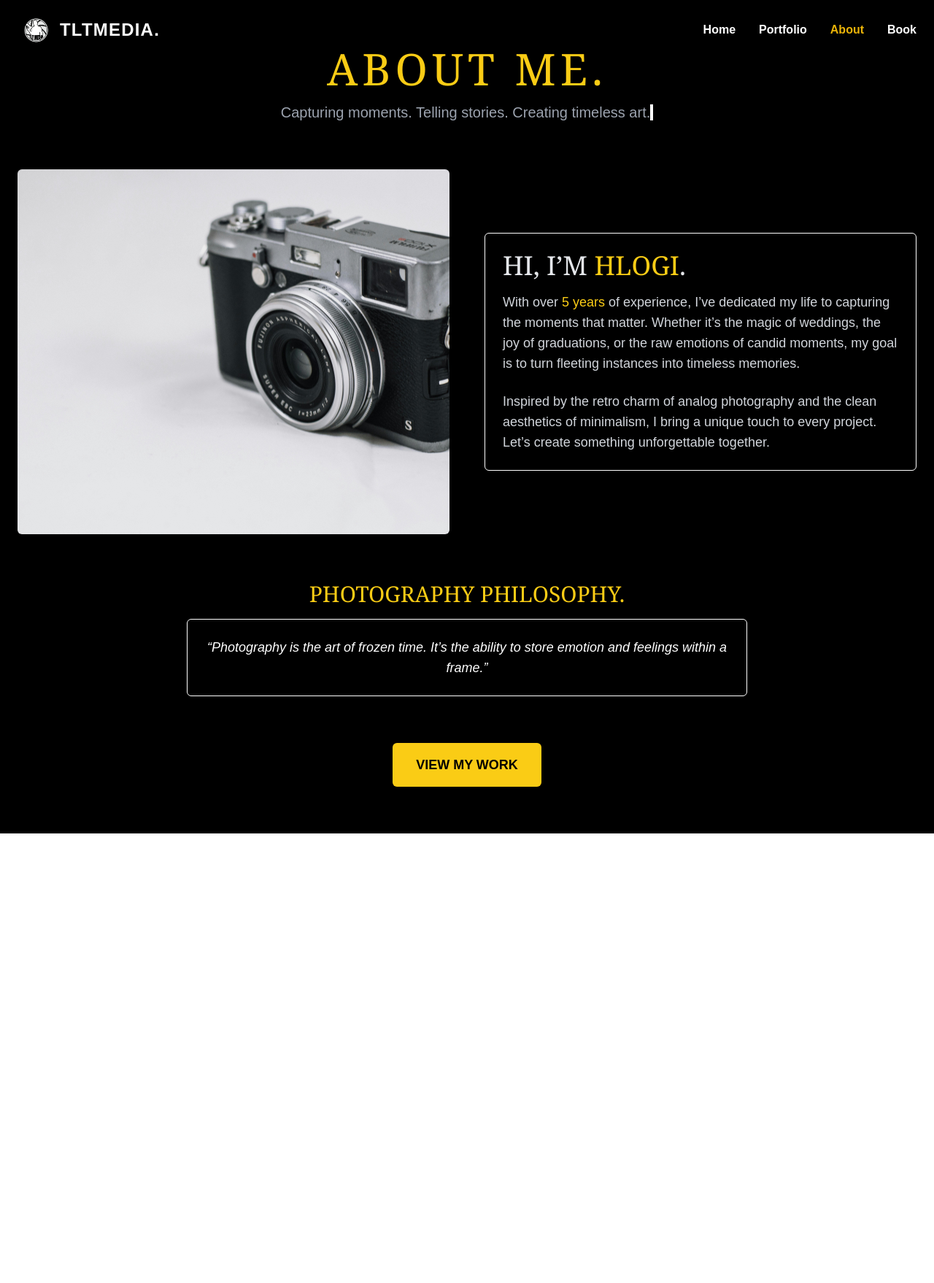
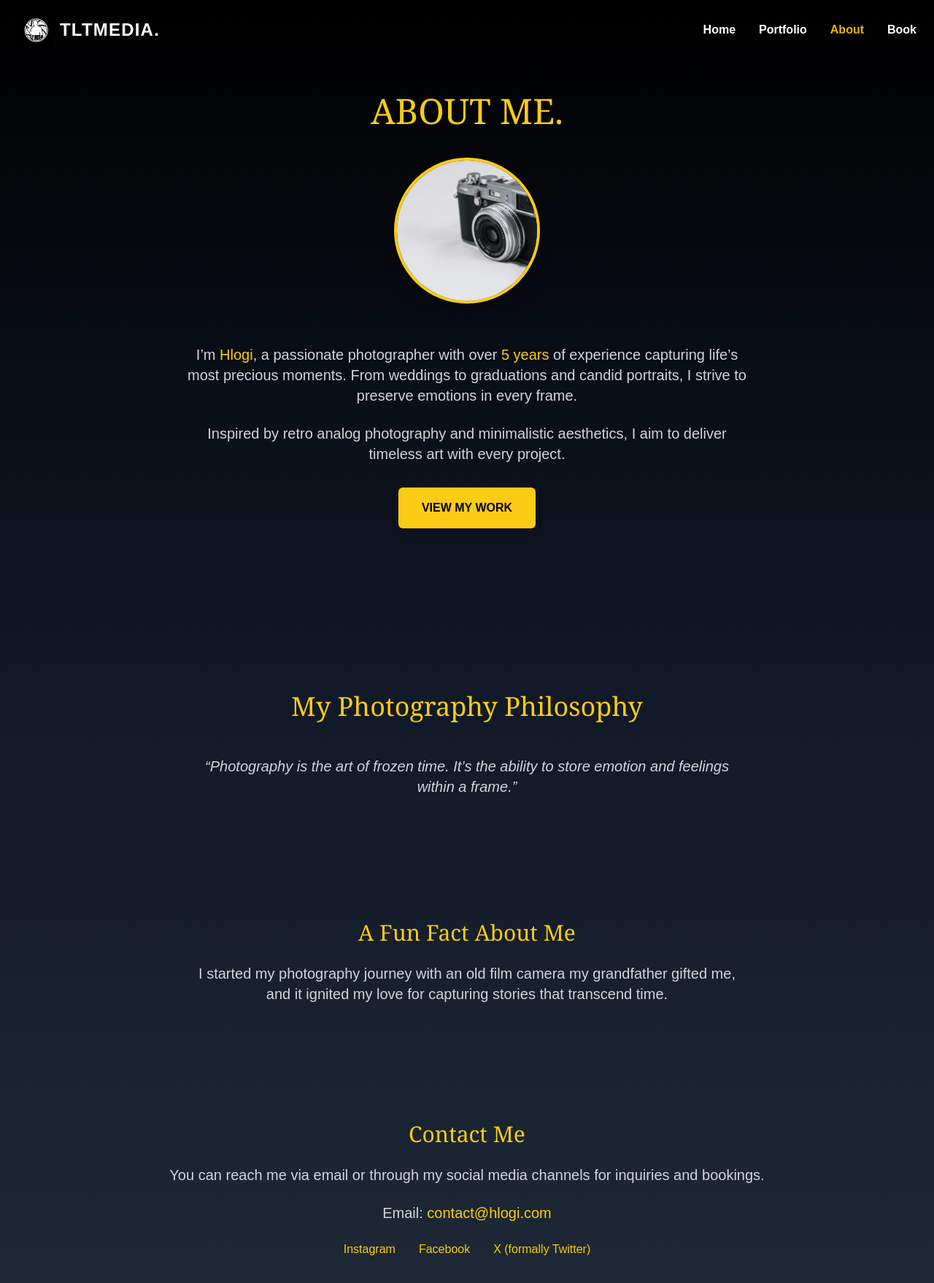
Before and after one commit to TriumphNdlovu/tlt-media, a Next.js app: page /about in a window 1280 px wide. Shown: the top 1758 px of the page at 73% size. Before the commit the page ends 1142 px from the top, so only its background shows below. Built offline with nearby package versions, Linux system fonts and the light colour scheme.

Commit message:
Ui improvements

```diff
--- a/src/app/about/page.tsx
+++ b/src/app/about/page.tsx
@@ -1,14 +1,13 @@
 'use client';
 
 import { useState, useEffect } from 'react';
+import { motion } from 'framer-motion';
 import Image from 'next/image';
 import Navbar from '../components/Navbar';
-import { Router } from 'next/router';
 
 const AboutPage = () => {
   const [showScrollTop, setShowScrollTop] = useState(false);
 
-  // Scroll to top logic
   const scrollToTop = () => {
     window.scrollTo({ top: 0, behavior: 'smooth' });
   };
@@ -23,90 +22,170 @@ const AboutPage = () => {
   }, []);
 
   return (
-    <section className="min-h-screen bg-black text-white px-6 py-16 relative">
+    <motion.section
+      className="min-h-screen bg-gradient-to-b from-black via-gray-900 to-gray-800 text-white"
+      initial={{ opacity: 0 }}
+      animate={{ opacity: 1 }}
+      transition={{ duration: 1 }}
+    >
       <Navbar />
 
       {/* Hero Section */}
-      <div className="text-center mb-12 sm:mb-16">
-        <h1 className="text-3xl sm:text-4xl md:text-6xl font-serif
-        uppercase tracking-widest mb-4 text-yellow-400">
+      <motion.div
+        className="flex flex-col items-center justify-center px-8 py-32 text-center"
+        initial={{ opacity: 0, y: -50 }}
+        animate={{ opacity: 1, y: 0 }}
+        transition={{ duration: 1 }}
+      >
+        <motion.h1
+          className="text-4xl sm:text-5xl font-serif text-yellow-400 uppercase mb-6"
+          initial={{ y: -50, opacity: 0 }}
+          animate={{ y: 0, opacity: 1 }}
+          transition={{ duration: 1 }}
+        >
           About Me.
-        </h1>
-        <p className="text-sm sm:text-lg md:text-xl text-gray-400 font-light">
-          <span className="animate-typing overflow-hidden whitespace-nowrap border-r-4 border-white">
-            Capturing moments. Telling stories. Creating timeless art.
-          </span>
+        </motion.h1>
+
+        {/* Profile Picture Section */}
+        <motion.div
+          className="flex flex-col items-center mt-4 mb-8"
+          initial={{ opacity: 0 }}
+          animate={{ opacity: 1 }}
+          transition={{ delay: 0.2, duration: 1 }}
+        >
+          <motion.div
+            className="relative w-[150px] h-[150px] sm:w-[200px] sm:h-[200px] rounded-full overflow-hidden mb-6 border-4 border-yellow-400 shadow-xl"
+            whileHover={{ scale: 1.05 }}
+            transition={{ duration: 0.3 }}
+          >
+            <Image
+              src="/homescreen1.jpg" // Replace with the actual profile picture
+              alt="Photographer's Profile Picture"
+              fill
+              className="object-cover"
+            />
+          </motion.div>
+        </motion.div>
+
+        <p className="text-lg sm:text-xl text-gray-300 leading-relaxed max-w-3xl mx-auto mb-6">
+          I’m <span className="text-yellow-400">Hlogi</span>, a passionate photographer with over{' '}
+          <span className="text-yellow-400">5 years</span> of experience capturing life’s most
+          precious moments. From weddings to graduations and candid portraits, I strive to preserve
+          emotions in every frame.
         </p>
-      </div>
+        <p className="text-lg sm:text-xl text-gray-300 leading-relaxed max-w-3xl mx-auto mb-8">
+          Inspired by retro analog photography and minimalistic aesthetics, I aim to deliver
+          timeless art with every project.
+        </p>
 
-      {/* Content Section */}
-      <div className="grid sm:grid-cols-1 md:grid-cols-2 gap-8 sm:gap-12 items-center">
-        {/* Photographer's Image */}
-        <div className="relative w-full h-[300px] sm:h-[400px] md:h-[500px]">
-          <Image
-            src="/homescreen1.jpg" // Replace with your photographer's image
-            alt="Photographer"
-            fill
-            className="object-cover rounded-md hover:scale-105 transition-transform duration-300"
-            sizes="(max-width: 768px) 100vw, 50vw"
-          />
-        </div>
+        <motion.button
+          onClick={() => window.location.href = '/portfolio'}
+          className="bg-yellow-400 text-black px-8 py-4 rounded-md uppercase font-bold shadow-lg hover:bg-yellow-500 transition-all"
+          whileHover={{ scale: 1.05 }}
+        >
+          View My Work
+        </motion.button>
+      </motion.div>
 
-        {/* Bio Section */}
-        <div className="border border-white text-gray-200 p-4 sm:p-6 rounded-md shadow-md terminal-text">
-          <h2 className="text-2xl sm:text-3xl md:text-4xl font-serif uppercase mb-4">
-            Hi, I’m <span className="text-yellow-400">Hlogi</span>.
-          </h2>
-          <p className="text-sm sm:text-base md:text-lg text-gray-300 leading-relaxed">
-            With over <span className="text-yellow-400">5 years</span> of experience, I’ve
-            dedicated my life to capturing the moments that matter. Whether it’s the magic of
-            weddings, the joy of graduations, or the raw emotions of candid moments, my goal is to
-            turn fleeting instances into timeless memories.
-          </p>
-          <p className="mt-4 sm:mt-6 text-sm sm:text-base md:text-lg text-gray-300 leading-relaxed">
-            Inspired by the retro charm of analog photography and the clean aesthetics of
-            minimalism, I bring a unique touch to every project. Let’s create something
-            unforgettable together.
-          </p>
-        </div>
-      </div>
-
-      {/* Philosophy or Fun Fact */}
-      <div className="mt-12 sm:mt-16 text-center">
-        <h3 className="text-lg sm:text-2xl md:text-3xl text-yellow-400 font-serif uppercase mb-4">
-          Photography Philosophy.
-        </h3>
-        <div className="border border-white text-white p-4 sm:p-6 rounded-md max-w-3xl mx-auto">
-          <p className="text-sm sm:text-base md:text-lg italic">
+      {/* Photography Philosophy Section */}
+      <motion.div
+        className="text-center py-12 px-8 mt-12"
+        initial={{ opacity: 0 }}
+        animate={{ opacity: 1 }}
+        transition={{ delay: 0.4, duration: 1 }}
+      >
+        <h2 className="text-3xl sm:text-4xl font-serif text-yellow-400 mb-6">
+          My Photography Philosophy
+        </h2>
+        <motion.div
+          className="max-w-3xl mx-auto p-6 rounded-md"
+          whileHover={{ scale: 1.02 }}
+          transition={{ duration: 0.3 }}
+        >
+          <p className="text-lg sm:text-xl italic text-gray-300">
             “Photography is the art of frozen time. It’s the ability to store emotion and feelings
             within a frame.”
           </p>
+        </motion.div>
+      </motion.div>
+
+      {/* Fun Fact Section */}
+      <motion.div
+        className="text-center py-12 px-8 mt-12"
+        initial={{ opacity: 0 }}
+        animate={{ opacity: 1 }}
+        transition={{ delay: 0.6, duration: 1 }}
+      >
+        <h3 className="text-2xl sm:text-3xl font-serif text-yellow-400 mb-6">
+          A Fun Fact About Me
+        </h3>
+        <p className="text-lg sm:text-xl text-gray-300 leading-relaxed max-w-3xl mx-auto">
+          I started my photography journey with an old film camera my grandfather gifted me, and it
+          ignited my love for capturing stories that transcend time.
+        </p>
+      </motion.div>
+
+      {/* Contact and Social Media Links Section */}
+      <motion.div
+        className="text-center py-16 px-8 mt-12"
+        initial={{ opacity: 0 }}
+        animate={{ opacity: 1 }}
+        transition={{ delay: 0.8, duration: 1 }}
+      >
+        <h3 className="text-2xl sm:text-3xl font-serif text-yellow-400 mb-6">
+          Contact Me
+        </h3>
+        <p className="text-lg sm:text-xl text-gray-300 mb-6">
+          You can reach me via email or through my social media channels for inquiries and bookings.
+        </p>
+
+        {/* Contact Information */}
+        <p className="text-lg sm:text-xl text-gray-300 mb-6">
+          Email: <a href="mailto:contact@hlogi.com" className="text-yellow-400 hover:underline">contact@hlogi.com</a>
+        </p>
+
+        {/* Social Media Links */}
+        <div className="flex justify-center gap-8 mb-8">
+          <a
+            href="https://www.instagram.com/hlogi_photography"
+            target="_blank"
+            rel="noopener noreferrer"
+            className="text-yellow-400 hover:text-white"
+          >
+            Instagram
+          </a>
+          <a
+            href="https://www.facebook.com/hlogi.photography"
+            target="_blank"
+            rel="noopener noreferrer"
+            className="text-yellow-400 hover:text-white"
+          >
+            Facebook
+          </a>
+          <a
+            href="https://www.twitter.com/hlogi_photo"
+            target="_blank"
+            rel="noopener noreferrer"
+            className="text-yellow-400 hover:text-white"
+          >
+            X (formally Twitter)
+          </a>
         </div>
-      </div>
-
-      {/* Call-to-Action */}
-      <div className="mt-12 sm:mt-16 text-center">
-        <button
-          onClick={ () => {
-            window.location.href = '/portfolio';
-          }}
-          className="bg-yellow-400 text-black px-6 sm:px-8 py-3 sm:py-4 rounded-md text-sm sm:text-lg uppercase font-bold shadow-lg hover:bg-yellow-500 transition-colors"
-        >
-          View My Work
-        </button>
-      </div>
+      </motion.div>
 
       {/* Scroll-to-Top Button */}
       {showScrollTop && (
-        <button
+        <motion.button
           onClick={scrollToTop}
-          className="fixed bottom-8 right-8 bg-yellow-400 text-black
-          p-3 rounded-full shadow-lg hover:bg-yellow-500 transition-colors"
+          className="fixed bottom-8 right-8 bg-yellow-400 text-black p-3 rounded-full shadow-lg hover:bg-yellow-500 transition-all"
+          initial={{ opacity: 0, scale: 0.8 }}
+          animate={{ opacity: 1, scale: 1 }}
+          exit={{ opacity: 0, scale: 0.8 }}
         >
           ↑
-        </button>
+        </motion.button>
       )}
-    </section>
+    </motion.section>
   );
 };
 
--- a/src/app/page.tsx
+++ b/src/app/page.tsx
@@ -9,7 +9,6 @@ import { useState, useEffect } from 'react';
 const HomePage = () => {
   const [showScrollUp, setShowScrollUp] = useState(false);
 
-  // Show the scroll-up button when the user scrolls down
   useEffect(() => {
     const handleScroll = () => {
       setShowScrollUp(window.scrollY > 200);
@@ -30,19 +29,34 @@ const HomePage = () => {
     visible: { opacity: 1, y: 0, transition: { duration: 0.6 } },
   };
 
+  const imageVariants = {
+    hidden: { opacity: 0, scale: 0.95 },
+    visible: { opacity: 1, scale: 1, transition: { duration: 0.7 } },
+  };
+
   return (
-    <div className="bg-black text-offwhite font-serif">
+    <div
+      className="bg-[url('/background-image.jpg')] bg-cover bg-center min-h-screen text-offwhite font-serif relative"
+      style={{
+        backgroundAttachment: 'fixed',
+        backgroundRepeat: 'no-repeat',
+      }}
+    >
+      {/* Overlay for better contrast */}
+      <div className="absolute inset-0 bg-black/50 z-0"></div>
+
+      <div className="relative z-10">
         {/* Navbar */}
         <Navbar />
 
         {/* Hero Section */}
-      <section className="relative flex justify-center items-center text-center py-24 sm:py-32 px-6 min-h-screen bg-gradient-to-r from-gray-800 to-gray-700">
-        <div className="relative z-10 text-center">
+        <section className="flex justify-center items-center text-center py-24 sm:py-32 px-6 min-h-screen">
+          <div className="text-center text-white">
             <motion.h1
               initial="hidden"
               animate="visible"
               variants={textVariants}
-            className="text-5xl sm:text-6xl md:text-7xl font-extrabold uppercase tracking-widest text-offwhite mb-6"
+              className="text-5xl sm:text-6xl md:text-7xl font-extrabold uppercase tracking-widest text-offwhite mb-6 text-yellow-400"
             >
               Capture Life Through My Lens
             </motion.h1>
@@ -54,10 +68,23 @@ const HomePage = () => {
             >
               Photography that tells a story. Simple. Bold. Timeless.
             </motion.p>
+
             <div className="flex justify-center gap-4 sm:gap-6">
               <Link href="/portfolio">
                 <motion.button
-                whileHover={{ scale: 1.1 }}
+                  whileHover={{
+                    scale: 1.1,
+                    rotate: 10,
+                    opacity: 0.9,
+                  }}
+                  whileTap={{
+                    scale: 0.95,
+                    rotate: -5,
+                  }}
+                  transition={{
+                    type: 'spring',
+                    stiffness: 300,
+                  }}
                   className="bg-yellow-400 text-black py-3 px-8 rounded-lg text-lg font-bold shadow-md hover:bg-yellow-500 transition-colors"
                 >
                   View Portfolio
@@ -65,7 +92,19 @@ const HomePage = () => {
               </Link>
               <Link href="/book">
                 <motion.button
-                whileHover={{ scale: 1.1 }}
+                  whileHover={{
+                    scale: 1.1,
+                    rotate: 10,
+                    opacity: 0.9,
+                  }}
+                  whileTap={{
+                    scale: 0.95,
+                    rotate: -5,
+                  }}
+                  transition={{
+                    type: 'spring',
+                    stiffness: 300,
+                  }}
                   className="bg-yellow-400 text-black py-3 px-8 rounded-lg text-lg font-bold shadow-md hover:bg-yellow-500 transition-colors"
                 >
                   Book a Session
@@ -76,7 +115,92 @@ const HomePage = () => {
         </section>
 
         {/* Portfolio Section */}
-      <section className="py-16 px-6 bg-black">
+        <section className="py-16 px-6">
+          <motion.h2
+            initial="hidden"
+            whileInView="visible"
+            viewport={{ once: true }}
+            variants={{
+              hidden: { opacity: 0, y: 50 },
+              visible: { opacity: 1, y: 0, transition: { duration: 0.6 } },
+            }}
+            className="text-3xl sm:text-4xl md:text-5xl text-center mb-12 text-yellow-400 font-serif uppercase tracking-widest"
+          >
+            Featured Work.
+          </motion.h2>
+
+          <div className="grid grid-cols-1 sm:grid-cols-2 lg:grid-cols-2 gap-6 w-[80vw] mx-auto">
+            {[1, 2, 3, 4].map((item) => (
+              <motion.div
+                key={item}
+                whileHover={{
+                  scale: 1.02,
+                  translateY: -5,
+                }}
+                whileTap={{
+                  scale: 0.98,
+                  rotate: -3,
+                }}
+                className="relative group rounded-lg overflow-hidden shadow-lg cursor-pointer"
+              >
+                <Link
+                  href={`/portfolio?section=${
+                    item === 1 ? 'Graduation' : item === 2 ? 'Wedding' : 'Videos'
+                  }`}
+                >
+                  <motion.div
+                    className="relative h-60 lg:h-72 w-full overflow-hidden"
+                    initial="hidden"
+                    animate="visible"
+                    variants={imageVariants}
+                  >
+                    <Image
+                      src={`/homescreen${item}.jpg`}
+                      alt={`Portfolio ${item}`}
+                      fill
+                      className="object-cover transition-transform duration-700 ease-out group-hover:scale-110"
+                      sizes="(max-width: 768px) 100vw, 25vw"
+                      loading="lazy"
+                    />
+                  </motion.div>
+                  <div className="absolute inset-0 bg-gradient-to-t from-black via-transparent to-transparent group-hover:from-yellow-400 group-hover:via-yellow-500/10 transition-all duration-500 flex items-end p-4">
+                    <h3 className="text-lg sm:text-xl md:text-2xl font-bold uppercase text-white group-hover:text-black transition-colors duration-300">
+                      {item === 1
+                        ? 'Graduations 🎓'
+                        : item === 2
+                        ? 'Weddings 💍'
+                        : 'Videos 📹'}
+                    </h3>
+                  </div>
+                </Link>
+              </motion.div>
+            ))}
+          </div>
+
+          <div className="text-center mt-12 sm:mt-16">
+            <motion.button
+              whileHover={{
+                scale: 1.1,
+                rotate: 10,
+                opacity: 0.9,
+              }}
+              whileTap={{
+                scale: 0.95,
+                rotate: -5,
+              }}
+              transition={{
+                type: 'spring',
+                stiffness: 300,
+              }}
+              className="bg-yellow-400 text-black py-3 px-8 rounded-lg text-lg font-bold shadow-md hover:bg-yellow-500 transition-colors"
+            >
+              <Link href="/portfolio">View More...</Link>
+            </motion.button>
+          </div>
+        </section>
+
+        {/* About Section */}
+        <section className="py-16 px-6">
           <motion.h2
             initial="hidden"
             whileInView="visible"
@@ -84,59 +208,7 @@ const HomePage = () => {
             variants={textVariants}
             className="text-3xl sm:text-4xl md:text-5xl text-center mb-12 text-yellow-400 font-serif uppercase tracking-widest"
           >
-          Featured Work
-        </motion.h2>
-        <div className="grid grid-cols-1 sm:grid-cols-2 md:grid-cols-3 gap-6 sm:gap-8">
-          {[1, 2, 3, 4, 5, 6].map((item) => (
-            <motion.div
-              key={item}
-              whileHover={{ scale: 1.05 }}
-              className="group relative overflow-hidden rounded-xl cursor-pointer border border-yellow-500 shadow-lg"
-            >
-              <Link
-                href={`/portfolio?section=${
-                  item === 1 ? 'Graduation' : item === 2 ? 'Wedding' : 'Videos'
-                }`}
-              >
-                <Image
-                  src={`/homescreen${item}.jpg`}
-                  alt={`Portfolio ${item}`}
-                  width={500}
-                  height={500}
-                  className="w-full h-72 object-cover group-hover:opacity-80 transition-opacity"
-                  loading="lazy"
-                />
-                <div className="absolute inset-0 bg-black bg-opacity-50 flex justify-center items-center">
-                  <span className="text-white font-bold text-lg md:text-2xl uppercase tracking-widest">
-                    {item === 1 ? 'Graduations 🎓' : item === 2 ? 'Weddings 💍' : 'Videos 📹'}
-                  </span>
-                </div>
-              </Link>
-            </motion.div>
-          ))}
-        </div>
-        <div className="text-center mt-8 sm:mt-12">
-          <Link href="/portfolio">
-            <motion.button
-              whileHover={{ scale: 1.2 }}
-              className="bg-yellow-400 text-black py-3 px-8 rounded-lg text-lg font-bold shadow-md hover:bg-yellow-500 transition-colors"
-            >
-              View more..
-            </motion.button>
-          </Link>
-        </div>
-      </section>
-
-      {/* About Section */}
-      <section className="py-16 px-6 bg-black">
-        <motion.h2
-          initial="hidden"
-          whileInView="visible"
-          viewport={{ once: true }}
-          variants={textVariants}
-          className="text-3xl sm:text-4xl md:text-5xl text-center mb-12 text-yellow-400 font-serif uppercase tracking-widest"
-        >
-          About TLTMedia
+            About TLT Media.
           </motion.h2>
           <motion.p
             initial="hidden"
@@ -144,25 +216,69 @@ const HomePage = () => {
             variants={textVariants}
             className="text-xl sm:text-2xl md:text-3xl mt-6 mb-8 font-light max-w-xl mx-auto text-offwhite opacity-80 text-center text-white"
           >
-          “We are a team of professional photographers and videographers who specialize in capturing life's most precious moments. Our goal is to provide you with the best possible service and deliver exceptional results that you will cherish forever.”
+            “We are a team of professional photographers and videographers who
+            specialize in capturing life's most precious moments. Our goal is to
+            provide you with the best possible service and deliver exceptional
+            results that you will cherish forever.”
           </motion.p>
         </section>
 
+        {/* Testimonials Section */}
+<section className="py-16 px-6 bg-yellow-500 text-black">
+  <motion.h2
+    initial="hidden"
+    whileInView="visible"
+    viewport={{ once: true }}
+    variants={textVariants}
+    className="text-3xl sm:text-4xl md:text-5xl text-center mb-12 font-serif uppercase tracking-widest"
+  >
+    What Our Clients Say.
+  </motion.h2>
+
+  <div className="max-w-6xl mx-auto grid grid-cols-1 md:grid-cols-2 lg:grid-cols-3 gap-6">
+    {[1, 2, 3].map((item) => (
+      <motion.div
+        key={item}
+        initial="hidden"
+        whileInView="visible"
+        viewport={{ once: true }}
+        variants={{
+          hidden: { opacity: 0, y: 50 },
+          visible: { opacity: 1, y: 0, transition: { duration: 0.6, delay: item * 0.2 } },
+        }}
+        className="p-6 bg-white rounded-lg shadow-md"
+      >
+        <div className="flex items-center mb-4">
+          <Image
+            src={`/testimonials/user${item}.jpg`} // Replace with actual images or placeholders
+            alt={`Client ${item}`}
+            width={50}
+            height={50}
+            className="rounded-full border-2 border-yellow-400"
+          />
+          <div className="ml-4">
+            <h3 className="text-lg font-bold">Client {item}</h3>
+            <p className="text-sm text-gray-600">Location {item}</p>
+          </div>
+        </div>
+        <p className="text-base text-gray-800">
+          {item === 1
+            ? "“TLT Media captured my wedding beautifully! The team was professional and friendly throughout. Highly recommend!”"
+            : item === 2
+            ? "“Absolutely loved their service. They made my graduation shoot a dream come true!”"
+            : "“The video quality and editing were top-notch. They really tell stories through their work!”"}
+        </p>
+      </motion.div>
+    ))}
+  </div>
+</section>
+
+
         {/* Footer */}
-      <footer className="py-8 bg-black text-white text-center">
+        <footer className="py-8 text-white text-center">
           <p>&copy; 2024 TLT Media. All rights reserved.</p>
         </footer>
-
-      {/* Scroll Up Button */}
-      {showScrollUp && (
-        <button
-          onClick={scrollToTop}
-          className="fixed bottom-6 right-6 bg-yellow-400 text-black p-4 rounded-full shadow-xl hover:bg-yellow-500 transition-colors z-50"
-          aria-label="Scroll to top"
-        >
-          ↑
-        </button>
-      )}
+      </div>
     </div>
   );
 };
```
Also changed, not shown: src/app/portfolio/page.tsx (+93 -57 lines), public/background-image.jpg (added). Lines whose indentation alone changed are shown as unchanged.
